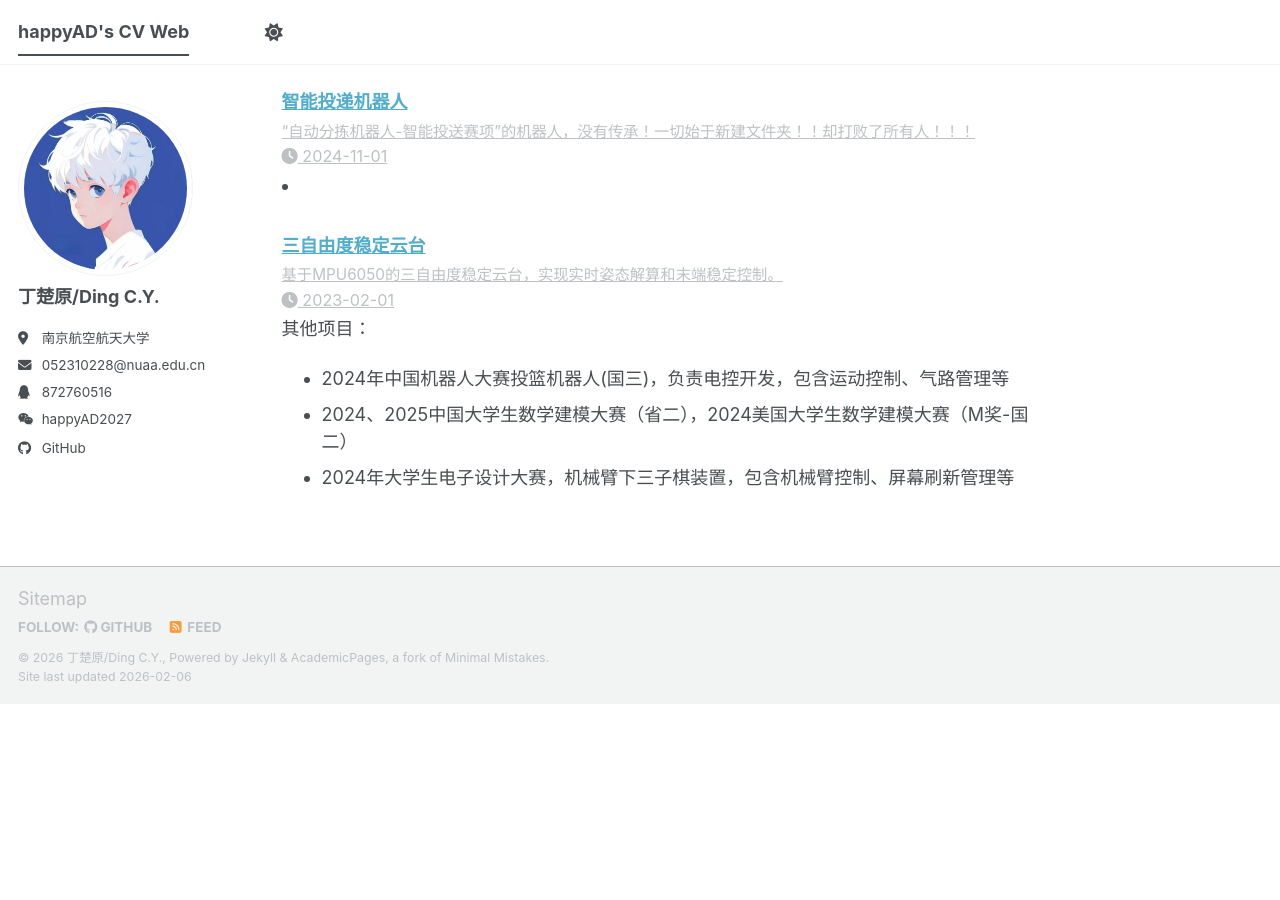
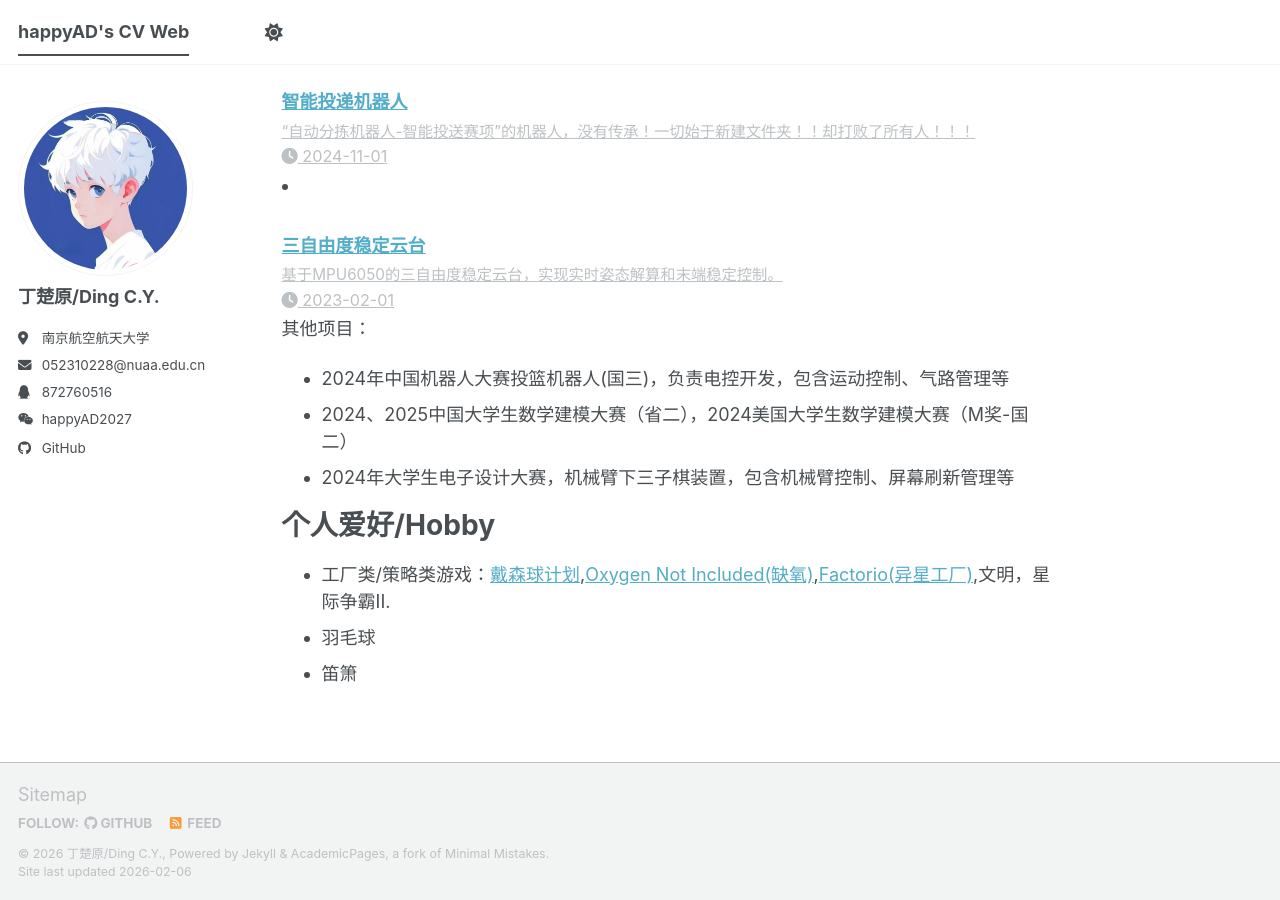
Before and after one commit to happyADD/happyADD.github.io, a Jekyll site: the page built from _pages/about.md, in a window 1280 px wide and 900 px high, scrolled down 1327 px. Built offline with Jekyll 4.4.1, drawn with Linux system fonts in a browser that asks for light colours; a script bundle is joined from its source files by our own code; library files that are not in the unit come from our copies; before the commit the page ends 2031 px from its top, so only the background shows below that.

Commit message:
update games

```diff
--- a/_pages/about.md
+++ b/_pages/about.md
@@ -19,6 +19,7 @@ CET6成绩591
 * 本科 南京航空航天大学长空学院 长空创新班（工科试验班） 2023-2027
 
 # 个人意向/Interests
+
 - 机器人的感知、规划决策、控制
 - 导航中的多传感器融合算法
 - 智能无人系统
@@ -50,3 +51,9 @@ CET6成绩591
 - 2024年中国机器人大赛投篮机器人(国三)，负责电控开发，包含运动控制、气路管理等
 - 2024、2025中国大学生数学建模大赛（省二），2024美国大学生数学建模大赛（M奖-国二）
 - 2024年大学生电子设计大赛，机械臂下三子棋装置，包含机械臂控制、屏幕刷新管理等
+
+# 个人爱好/Hobby
+
+- 工厂类/策略类游戏：[戴森球计划](https://wiki.biligame.com/dsp/%E9%A6%96%E9%A1%B5),[Oxygen Not Included(缺氧)](https://oxygennotincluded.wiki.gg/zh/wiki/%E9%A6%96%E9%A1%B5),[Factorio(异星工厂)](https://www.factorio.com/),文明，星际争霸II.
+- 羽毛球
+- 笛箫
```
Also changed, not shown: _pages/cv.md (+1 -0 lines), .obsidian/workspace.json.
